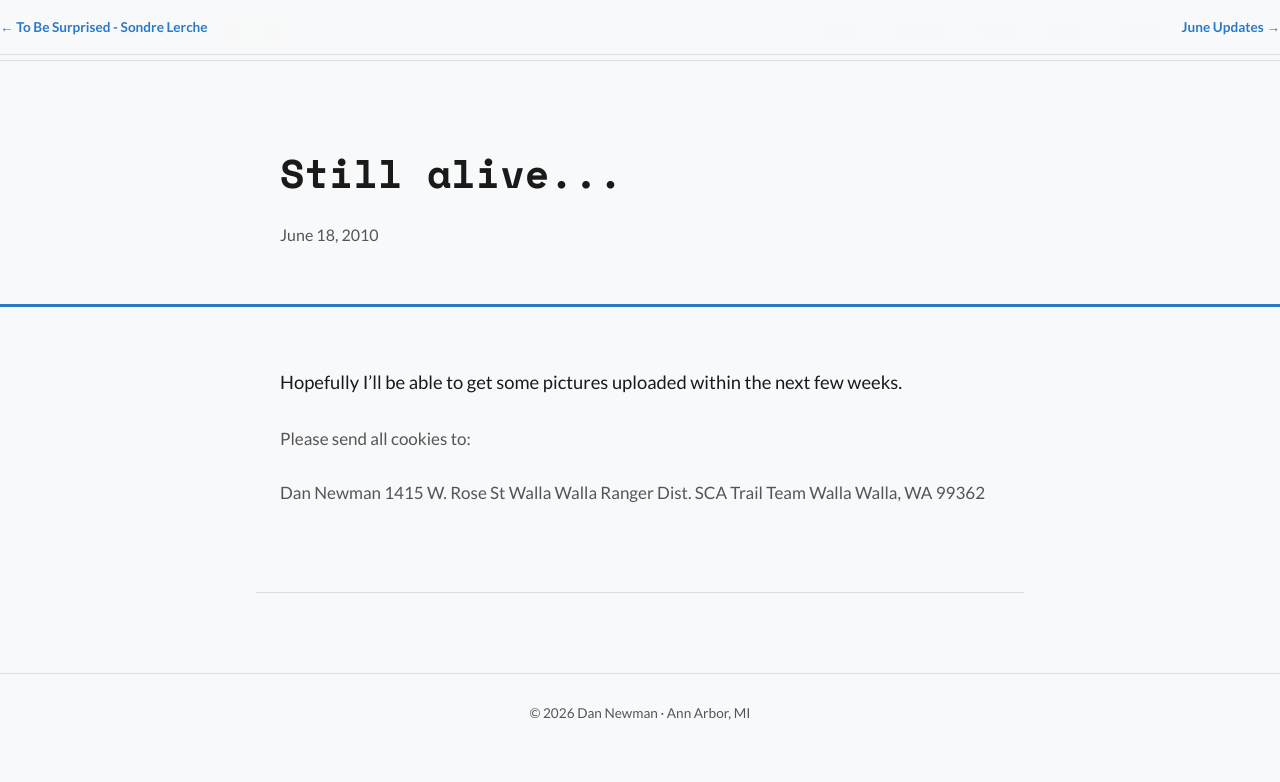
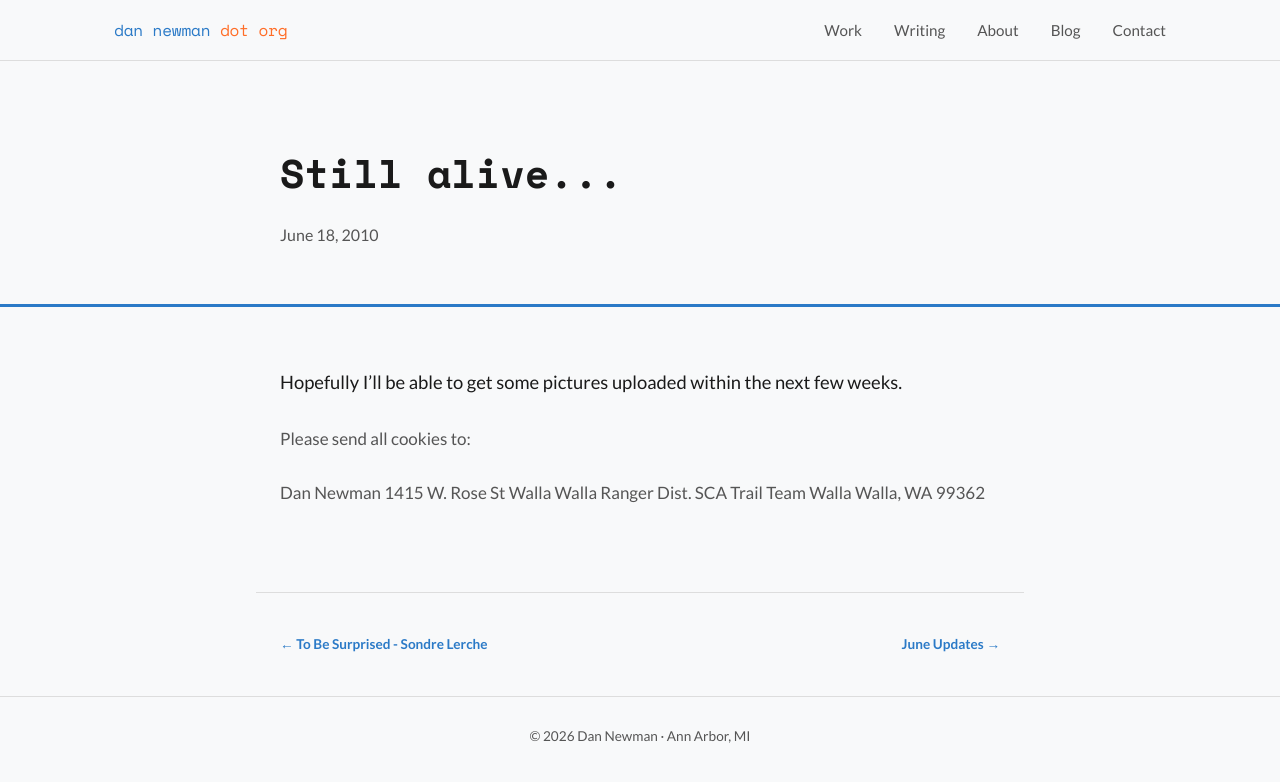
Before and after one commit to dnewms/dannewman.org, a Jekyll site: the page built from _posts/2010-06-18-still-alive.md, in a window 1280 px wide. Shown: the top 782 px of the page. Built offline with Jekyll 4.4.1, drawn with Linux system fonts in a browser that asks for light colours.

```diff
--- a/_includes/header.html
+++ b/_includes/header.html
@@ -1,4 +1,4 @@
-<nav>
+<nav class="site-nav">
     <div class="container">
         <a href="{{ '/' | relative_url }}" class="nav-logo"><span class="blue">dan newman</span> <span class="orange">dot org</span></a>
         <ul class="nav-links">
--- a/assets/css/style.css
+++ b/assets/css/style.css
@@ -51,7 +51,7 @@
 }
 
 /* Navigation */
-nav {
+.site-nav {
     position: fixed;
     top: 0;
     left: 0;
@@ -63,7 +63,7 @@
     padding: 16px 0;
 }
 
-nav .container {
+.site-nav .container {
     display: flex;
     justify-content: space-between;
     align-items: center;
```
